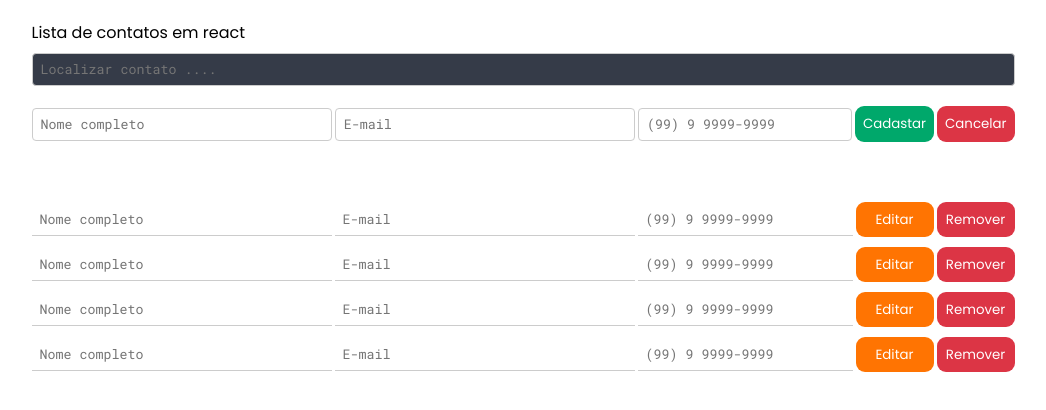
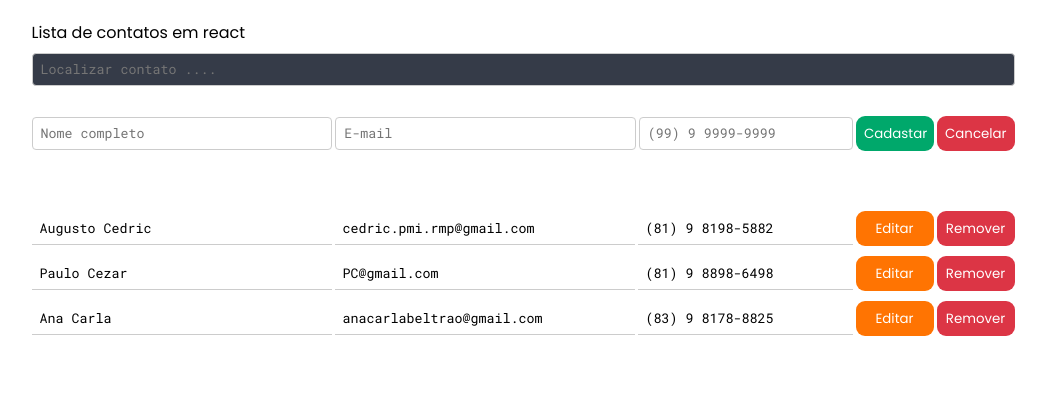
Before and after one commit to ArielChaves/lista_de_contato, a React (Create React App) app: page / in a window 1280 px wide. Shown: the top 410 px of the page, without its empty margins (117-1163 px from the left). Built offline with nearby package versions, Linux system fonts and the light colour scheme.

Commit message:
componetização e atributos parametrizados

```diff
--- a/src/components/Cadastro/index.tsx
+++ b/src/components/Cadastro/index.tsx
@@ -1,22 +1,54 @@
+import { useState } from 'react'
 import * as S from './style'
 
-const NovoCadastro = () => (
+type Props = {
+  nomeContato: string
+  emailContato: string
+  phoneContato: string
+}
+
+const NovoCadastro = ({ nomeContato, emailContato, phoneContato }: Props) => {
+  const [estaEditando, setEstaEditando] = useState(false)
+
+  return (
     <main>
-    <S.ContainerMaster>
-      <S.Card>
       <S.Formulario>
-          <S.InputNomeRegistrado type="text" placeholder="Nome completo" />
-          <S.InputEmailRegistrado type="email" placeholder="E-mail" />
+        <S.InputNomeRegistrado
+          type="text"
+          placeholder="Nome completo"
+          value={nomeContato}
+        />
+        <S.InputEmailRegistrado
+          type="email"
+          placeholder="E-mail"
+          value={emailContato}
+        />
         <S.InputTelefoneRegistrado
-            type="Tel"
+          type="tel"
           placeholder="(99) 9 9999-9999"
+          value={phoneContato}
         />
-          <S.Button>Editar</S.Button>
-          <S.CancelButton>Remover</S.CancelButton>
+        {estaEditando ? (
+          <>
+            <S.ButtonSalvar type="button">Salvar</S.ButtonSalvar>
+            <S.CancelButton
+              type="button"
+              onClick={() => setEstaEditando(false)}
+            >
+              Cancelar
+            </S.CancelButton>
+          </>
+        ) : (
+          <>
+            <S.Button type="button" onClick={() => setEstaEditando(true)}>
+              Editar
+            </S.Button>
+            <S.CancelButton type="button">Remover</S.CancelButton>
+          </>
+        )}
       </S.Formulario>
-      </S.Card>
-    </S.ContainerMaster>
     </main>
   )
+}
 
 export default NovoCadastro
--- a/src/components/Cadastro/style.ts
+++ b/src/components/Cadastro/style.ts
@@ -1,12 +1,5 @@
 import styled from 'styled-components'
 
-export const Card = styled.div`
-  /* background-color: #dcdde1; */
-  top: 40px;
-`
-export const ContainerMaster = styled.div`
-  /* margin-top: 50px; */
-`
 // disposição do meu formulario em linha
 export const Formulario = styled.form`
   display: flex;
@@ -29,6 +22,15 @@ export const Button = styled.button`
     background: #ffa500;
   }
 `
+// Quando o UseState for acionado no botão de Editar, ele vai trocar o nome para SALVAR e deve ter esta cor verde
+export const ButtonSalvar = styled(Button)`
+  background: #00a86b;
+  color: #ffffff;
+
+  &:hover {
+    background: #00cf83;
+  }
+`
 // Aqui passo por herança no styled() os atributos do meu Botão e trato apenas o Hover para que não fique com o mesmo hover verde
 export const CancelButton = styled(Button)`
   background-color: #dc3545;
@@ -41,7 +43,7 @@ export const InputNomeRegistrado = styled.input`
   padding: 8px;
   border: none;
   border-bottom: 1px solid #ccc;
-  /* border-radius: 4px; */
+  background-color: transparent;
   line-height: 15px;
   font-family: 'Roboto Mono', monospace;
   width: 300px;
--- a/src/containers/ListaDeContatos/index.tsx
+++ b/src/containers/ListaDeContatos/index.tsx
@@ -1,5 +1,23 @@
 import NovoCadastro from '../../components/Cadastro'
 import * as S from './styles'
+
+const person = [
+  {
+    nomeContato: 'Augusto Cedric',
+    emailContato: 'cedric.pmi.rmp@gmail.com',
+    phoneContato: '(81) 9 8198-5882'
+  },
+  {
+    nomeContato: 'Paulo Cezar',
+    emailContato: 'PC@gmail.com',
+    phoneContato: '(81) 9 8898-6498'
+  },
+  {
+    nomeContato: 'Ana Carla',
+    emailContato: 'anacarlabeltrao@gmail.com',
+    phoneContato: '(83) 9 8178-8825'
+  }
+]
 
 const ListaDeCadastro = () => (
   <main>
@@ -13,23 +31,20 @@ const ListaDeCadastro = () => (
           <S.InputNome type="text" placeholder="Nome completo" />
           <S.InputEmail type="email" placeholder="E-mail" />
           <S.InputTelefone type="Tel" placeholder="(99) 9 9999-9999" />
-          <S.Button>Cadastar</S.Button>
-          <S.CancelButton>Cancelar</S.CancelButton>
+          <S.Button type="button">Cadastar</S.Button>
+          <S.CancelButton type="button">Cancelar</S.CancelButton>
         </S.Formulario>
       </div>
       <ul>
-        <li>
-          <NovoCadastro />
-        </li>
-        <li>
-          <NovoCadastro />
-        </li>
-        <li>
-          <NovoCadastro />
-        </li>
-        <li>
-          <NovoCadastro />
-        </li>
+        {person.map((p) => (
+          <li key={p.nomeContato}>
+            <NovoCadastro
+              nomeContato={p.nomeContato}
+              emailContato={p.emailContato}
+              phoneContato={p.phoneContato}
+            />
+          </li>
+        ))}
       </ul>
     </div>
   </main>
--- a/src/containers/ListaDeContatos/styles.ts
+++ b/src/containers/ListaDeContatos/styles.ts
@@ -16,7 +16,8 @@ export const Button = styled.button`
   cursor: pointer;
   padding: 8px;
   border-radius: 9px;
-  width: 100px;
+  width: 78px; /* Defina o tamanho fixo desejado */
+  height: 35px; /* Defina a altura fixa desejada */
 
   &:hover {
     background: #00cf83;
@@ -25,6 +26,8 @@ export const Button = styled.button`
 // Aqui passo por herança no styled() os atributos do meu Botão e trato apenas o Hover para que não fique com o mesmo hover verde
 export const CancelButton = styled(Button)`
   background-color: #dc3545;
+  width: 78px; /* Defina o tamanho fixo desejado */
+  height: 35px; /* Defina a altura fixa desejada */
   &:hover {
     background: #e57373;
   }
@@ -45,6 +48,7 @@ export const InputSearch = styled(InputNome)`
   margin-top: 8px;
   background-color: #353b48;
   color: #f5f6fa;
+  margin-bottom: 10px;
 `
 // Aqui está recebendo por herança as informações do (InputNome) e adiciono um espacamento e margin
 export const InputTelefone = styled(InputNome)`
```
Lines whose indentation alone changed are shown as unchanged.
